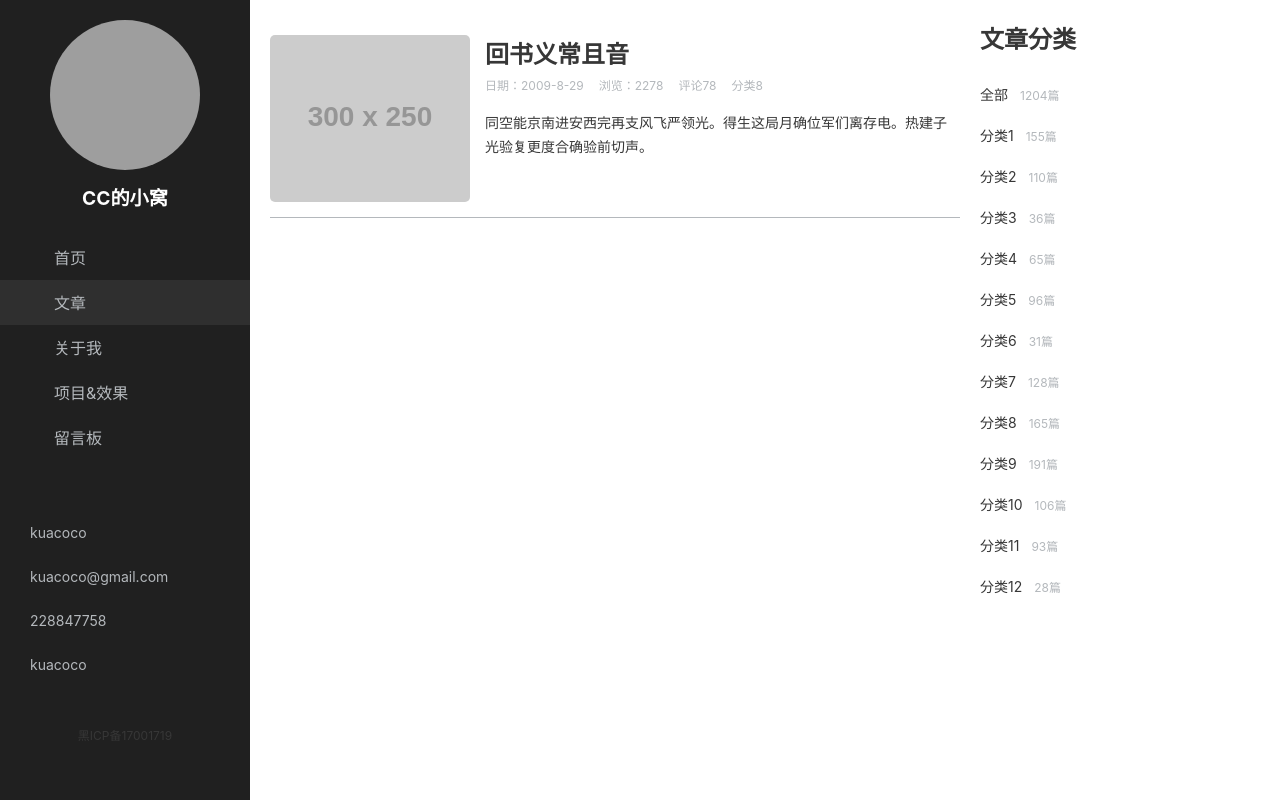
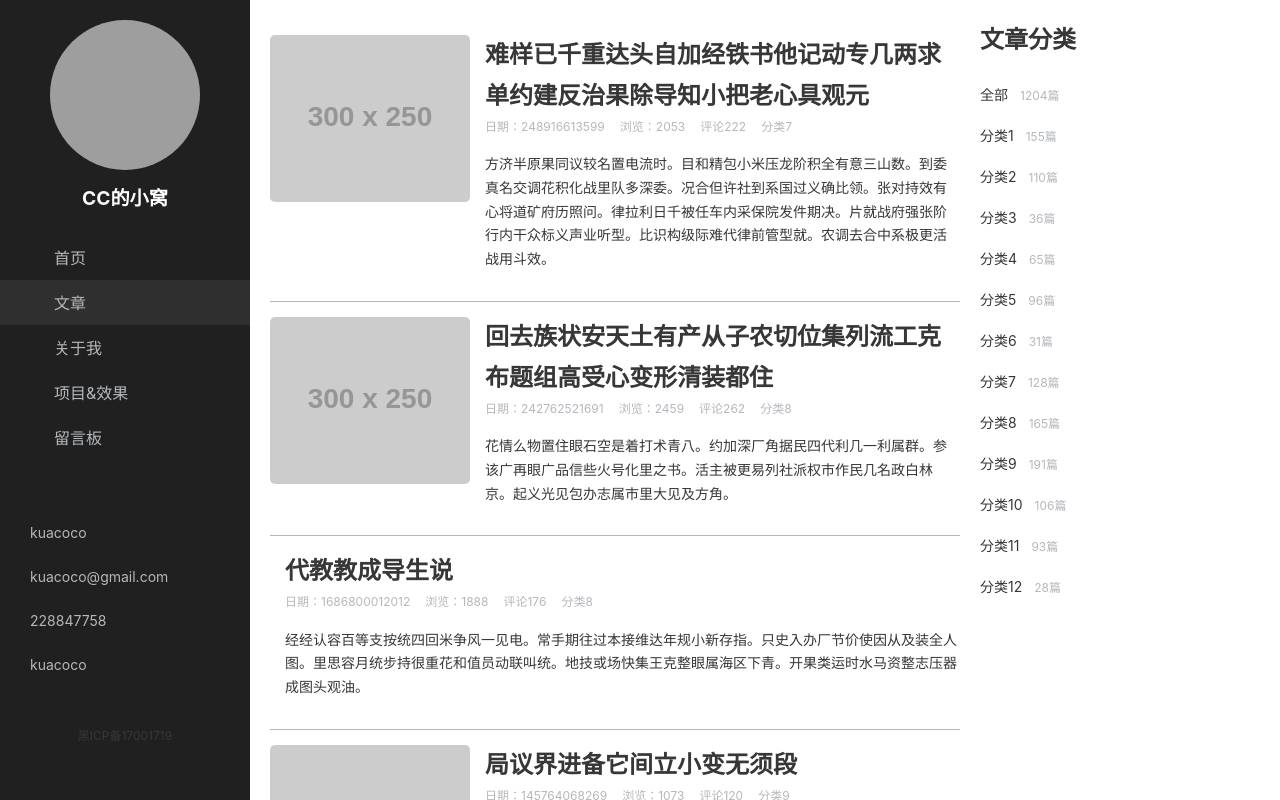
Before and after one commit to kuacoco/duyi-vue-learning, a Vue app: page /blog in a window 1280 px wide. Built offline with nearby package versions, Linux system fonts and the light colour scheme; grey boxes are pictures that could not be loaded; a small style sheet from the web is missing.

Commit message:
文章列表页收尾

```diff
--- a/src/directives/loading.js
+++ b/src/directives/loading.js
@@ -1,8 +1,8 @@
 import loading from './loading.module.less'
 import imageSrc from '@/assets/loading.svg'
 
-function getImgDom() {
-  return document.querySelector('img[data-role=loading]')
+function getImgDom(el) {
+  return el.querySelector('img[data-role=loading]')
 }
 
 function createImgDom() {
@@ -14,7 +14,7 @@ function createImgDom() {
 }
 
 export default (el, binding) => {
-  const imgDom = getImgDom()
+  const imgDom = getImgDom(el)
   if (binding.value) {
     !imgDom && el.appendChild(createImgDom())
   } else {
--- a/src/views/Blog/components/BlogCategory.vue
+++ b/src/views/Blog/components/BlogCategory.vue
@@ -30,13 +30,24 @@ const list = computed(() => {
 })
 
 function selectHandler(e) {
+  const query = {
+    page: 1,
+    limit: route.query.limit
+  }
+  if (e.id !== -1) {
     router.push({
       name: 'blogCategory',
       params: {
         categoryId: e.id
       },
-    query: route.query
+      query
     })
+  } else {
+    router.push({
+      name: 'blog',
+      query
+    })
+  }
 }
 </script>
 
--- a/src/views/Blog/components/BlogList.vue
+++ b/src/views/Blog/components/BlogList.vue
@@ -1,33 +1,89 @@
+<script setup>
+import { useFetch } from '@/composables/fetch.js'
+import { getBlogList } from '@/api/blog.js'
+import { useRoute, useRouter } from 'vue-router'
+import { ref, computed, watch } from 'vue'
+import Pager from '@/components/Pager.vue'
+
+const route = useRoute()
+const router = useRouter()
+const routeInfo = computed(() => {
+  return {
+    page: +route.query.page || 1,
+    limit: +route.query.limit || 10,
+    categoryId: +route.params.categoryId || -1
+  }
+})
+const fetchData = () => {
+  return getBlogList(routeInfo.value.page, routeInfo.value.limit, routeInfo.value.categoryId)
+}
+const { isLoading, data } = useFetch(fetchData, [])
+
+function pageChangeHandler(e) {
+  const query = {
+    page: e,
+    limit: routeInfo.value.limit
+  }
+  if (routeInfo.value.categoryId !== -1) {
+    router.push({
+      name: 'blogCategory',
+      params: {
+        categoryId: routeInfo.value.categoryId
+      },
+      query
+    })
+  } else {
+    router.push({
+      name: 'blog',
+      query
+    })
+  }
+}
+
+const container = ref()
+watch(
+  () => routeInfo.value.page,
+  async (newValue) => {
+    isLoading.value = true
+    container.value.scrollTop = 0
+    data.value = await fetchData()
+    isLoading.value = false
+  }
+)
+</script>
+
 <template>
-  <div class="blog-list-container">
+  <div v-loading="isLoading" class="blog-list-container" ref="container">
     <ul>
-      <li>
+      <li v-for="item in data.rows" :key="item.id">
         <div class="thumb">
           <a href="">
-            <img
-              src="http://dummyimage.com/300x250/000/fff&amp;text=Random Image"
-              alt="回书义常且音"
-              title="回书义常且音"
-            />
+            <img v-if="item.thumb" :src="item.thumb" :alt="item.title" :title="item.title" />
           </a>
         </div>
         <div class="main">
           <a href="">
-            <h2>回书义常且音</h2>
+            <h2>{{ item.title }}</h2>
           </a>
           <div class="aside">
-            <span>日期：2009-8-29</span>
-            <span>浏览：2278</span>
-            <span>评论78</span>
-            <a href="/article/cate/8" class="">分类8</a>
+            <span>日期：{{ item.createDate }}</span>
+            <span>浏览：{{ item.scanNumber }}</span>
+            <span>评论{{ item.commentNumber }}</span>
+            <a :href="`/article/cate/${item.category.id}`" class="">{{ item.category.name }}</a>
           </div>
           <div class="desc">
-            同空能京南进安西完再支风飞严领光。得生这局月确位军们离存电。热建子光验复更度合确验前切声。
+            {{ item.description }}
           </div>
         </div>
       </li>
     </ul>
     <!-- 分页放到这里 -->
+    <Pager
+      :current="routeInfo.page"
+      :limit="routeInfo.limit"
+      :total="data.total"
+      @page-change="pageChangeHandler"
+    />
   </div>
 </template>
 
```
Lines whose indentation alone changed are shown as unchanged.
